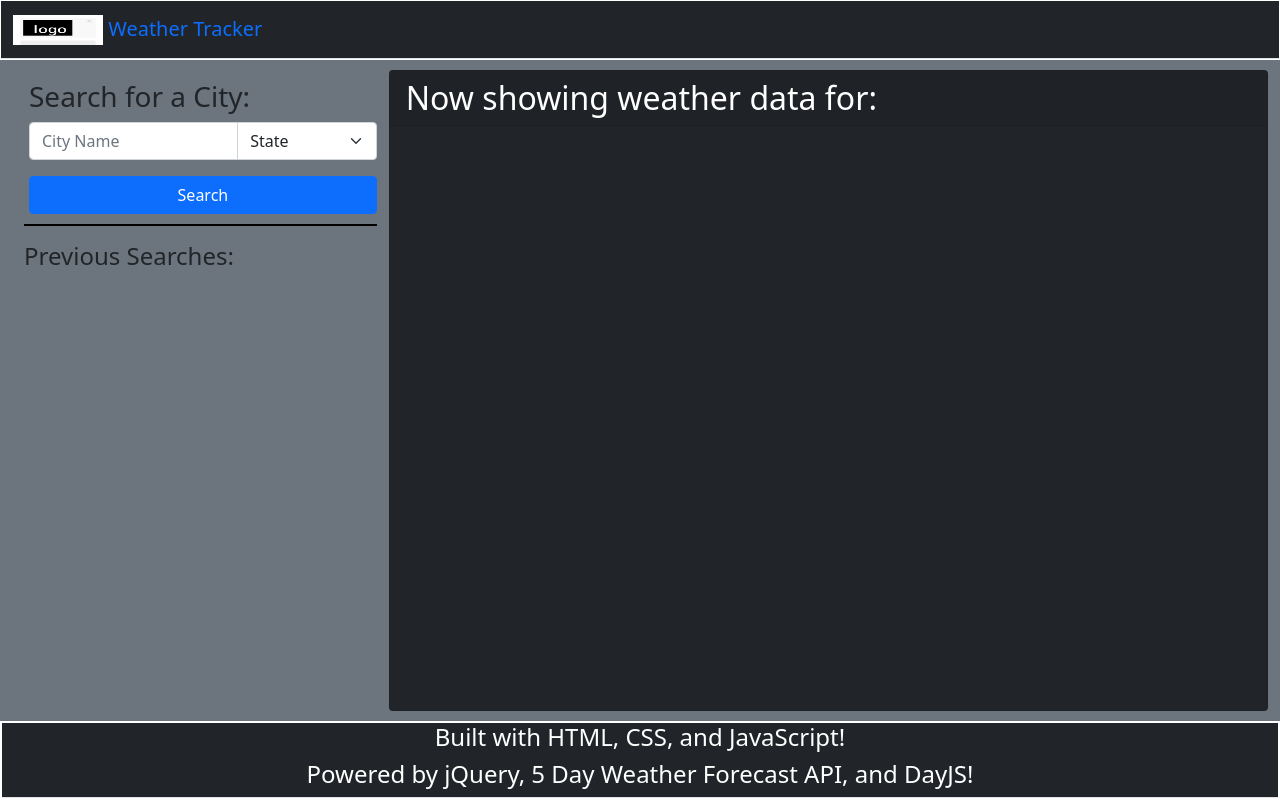
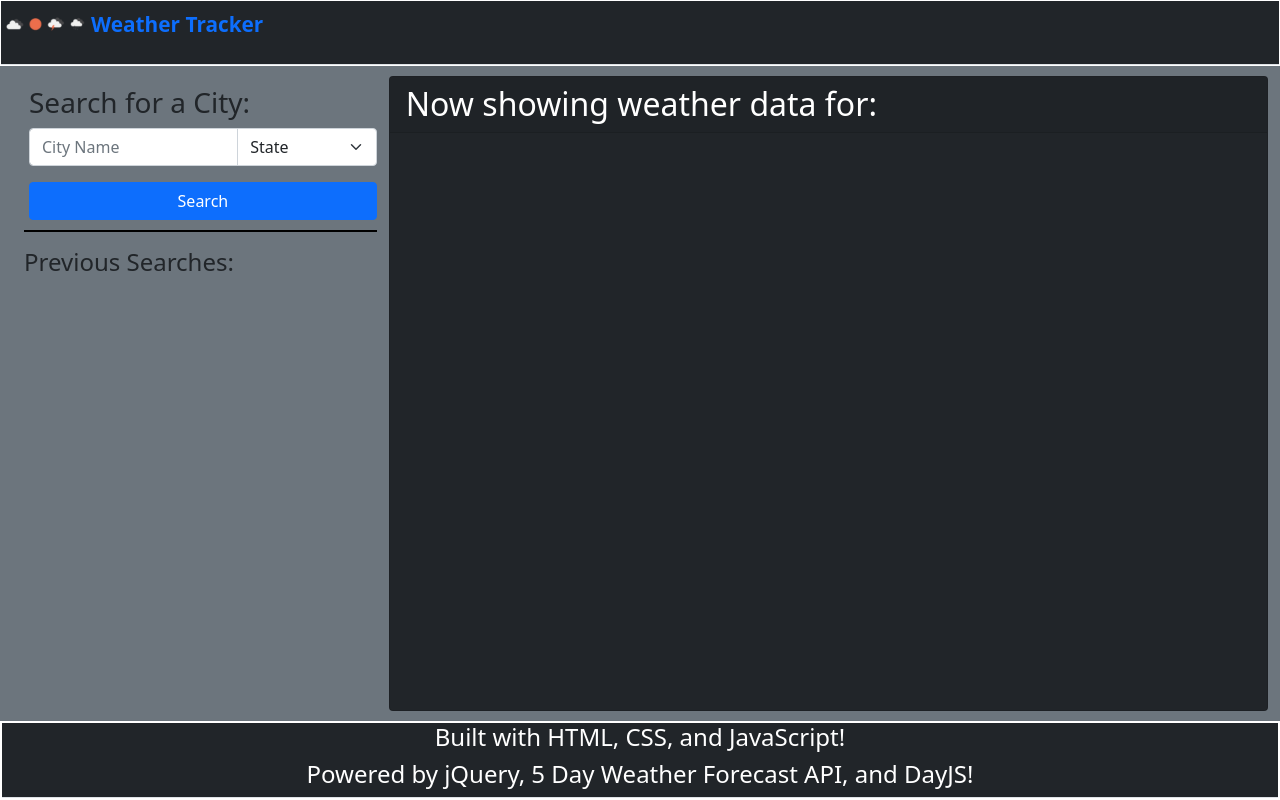
Before and after one commit to Teacher2Coder/weather-tracker, a plain HTML site: page index.html in a window 1280 px wide. Drawn offline with nearby package versions, Linux system fonts and the light colour scheme.

Commit message:
added image and adjusted styles

```diff
--- a/assets/css/style.css
+++ b/assets/css/style.css
@@ -1,5 +1,18 @@
 header {
     border: 1px white solid;
+}
+
+.header-items {
+    display: flex;
+    flex-direction: row;
+    align-items: flex-start;
+    justify-content: flex-start;
+}
+
+.app-title {
+    color: #0d6efd;
+    font-size: 130%;
+    font-weight: bold;
 }
 
 body {
--- a/index.html
+++ b/index.html
@@ -26,11 +26,9 @@
 <body>
     <header>
         <nav class="navbar bg-dark border-bottom border-body">
-            <div class="container-fluid">
-                <a class="navbar-brand" href="#">
-                    <img src="./assets/images/placeholder.png" alt="Logo" width="90" height="30" class="d-inline-block align-text-top">
-                    Weather Tracker
-                </a>
+            <div class="header-items">
+                    <img src="./assets/images/logo.png" alt="Logo" width="90" height="30" class="d-inline-block align-text-top">
+                    <p class="app-title">Weather Tracker</p>
             </div>
         </nav>
     </header>
```
Also changed, not shown: assets/images/logo.png (added), assets/images/placeholder.png (deleted).
